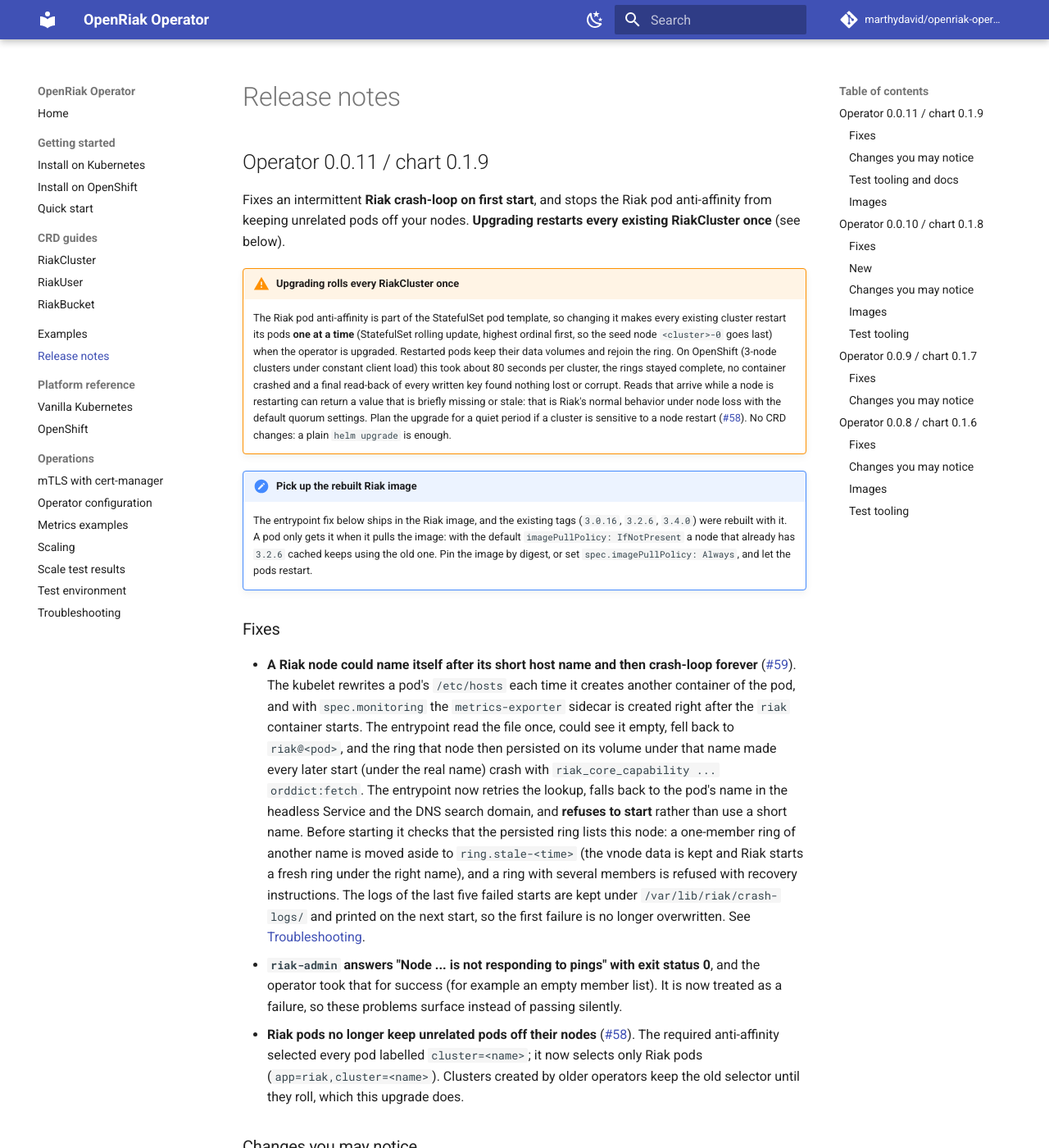
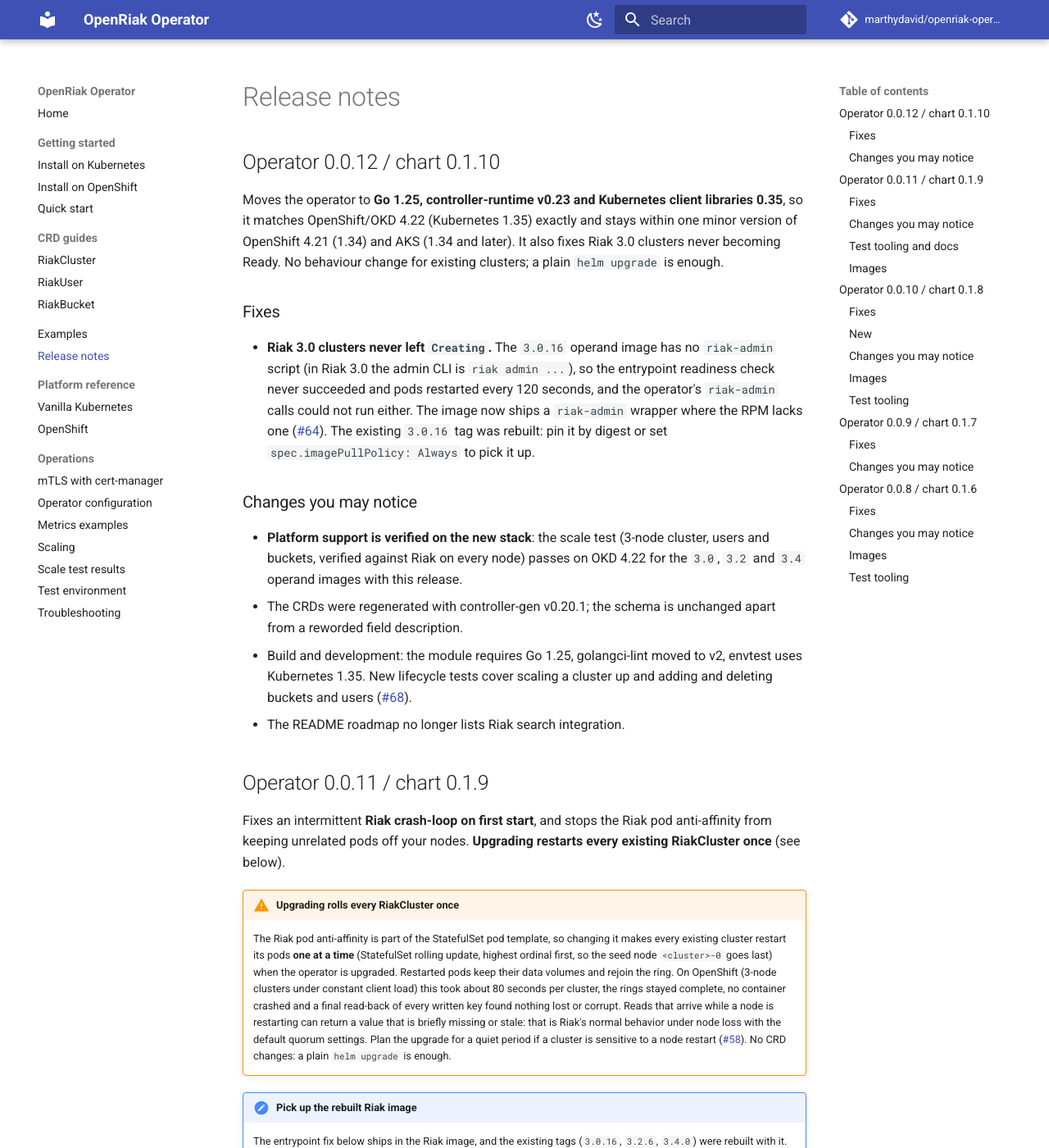
Before and after one commit to marthydavid/openriak-operator, an MkDocs documentation site: the page built from docs/release-notes.md, in a window 1280 px wide and 1400 px high. Shown: the whole window at 82% size. Built offline with MkDocs 1.6.1 and Material for MkDocs 9.7.7, drawn with Linux system fonts in a browser that asks for light colours; comment, search, counter and statistics services are not loaded.

Commit message:
release: operator v0.0.12 / chart 0.1.10 (#71)
* release: operator v0.0.12 / chart 0.1.10

Co-Authored-By: Claude Sonnet 5.5 <noreply@anthropic.com>

* docs(chart): expand the chart README (prerequisites, upgrade, uninstall, all values, examples)

Co-Authored-By: Claude Sonnet 5.5 <noreply@anthropic.com>

---------

Co-authored-by: OpenRiak Operator <operator@openriak.local>
Co-authored-by: Claude Sonnet 5.5 <noreply@anthropic.com>

````diff
--- a/docs/getting-started/kubernetes.md
+++ b/docs/getting-started/kubernetes.md
@@ -51,7 +51,7 @@ kubectl get crd | grep riak.openriak.io
 
 ```bash
 make install                                   # CRDs
-make deploy IMG=ghcr.io/marthydavid/openriak-operator:0.0.11
+make deploy IMG=ghcr.io/marthydavid/openriak-operator:0.0.12
 ```
 
 ## Next
--- a/docs/release-notes.md
+++ b/docs/release-notes.md
@@ -1,4 +1,30 @@
 # Release notes
+
+## Operator 0.0.12 / chart 0.1.10
+
+Moves the operator to **Go 1.25, controller-runtime v0.23 and Kubernetes client libraries 0.35**, so it matches
+OpenShift/OKD 4.22 (Kubernetes 1.35) exactly and stays within one minor version of OpenShift 4.21 (1.34) and
+AKS (1.34 and later). It also fixes Riak 3.0 clusters never becoming Ready. No behaviour change for existing
+clusters; a plain `helm upgrade` is enough.
+
+### Fixes
+
+- **Riak 3.0 clusters never left `Creating`.** The `3.0.16` operand image has no `riak-admin` script (in Riak
+  3.0 the admin CLI is `riak admin ...`), so the entrypoint readiness check never succeeded and pods restarted
+  every 120 seconds, and the operator's `riak-admin` calls could not run either. The image now ships a
+  `riak-admin` wrapper where the RPM lacks one ([#64](https://github.com/marthydavid/openriak-operator/pull/64)).
+  The existing `3.0.16` tag was rebuilt: pin it by digest or set `spec.imagePullPolicy: Always` to pick it up.
+
+### Changes you may notice
+
+- **Platform support is verified on the new stack**: the scale test (3-node cluster, users and buckets, verified
+  against Riak on every node) passes on OKD 4.22 for the `3.0`, `3.2` and `3.4` operand images with this release.
+- The CRDs were regenerated with controller-gen v0.20.1; the schema is unchanged apart from a reworded
+  field description.
+- Build and development: the module requires Go 1.25, golangci-lint moved to v2, envtest uses Kubernetes 1.35.
+  New lifecycle tests cover scaling a cluster up and adding and deleting buckets and users
+  ([#68](https://github.com/marthydavid/openriak-operator/pull/68)).
+- The README roadmap no longer lists Riak search integration.
 
 ## Operator 0.0.11 / chart 0.1.9
 
````
Also changed, not shown: charts/openriak-operator/README.md (+107 -21 lines), 1 other file.
